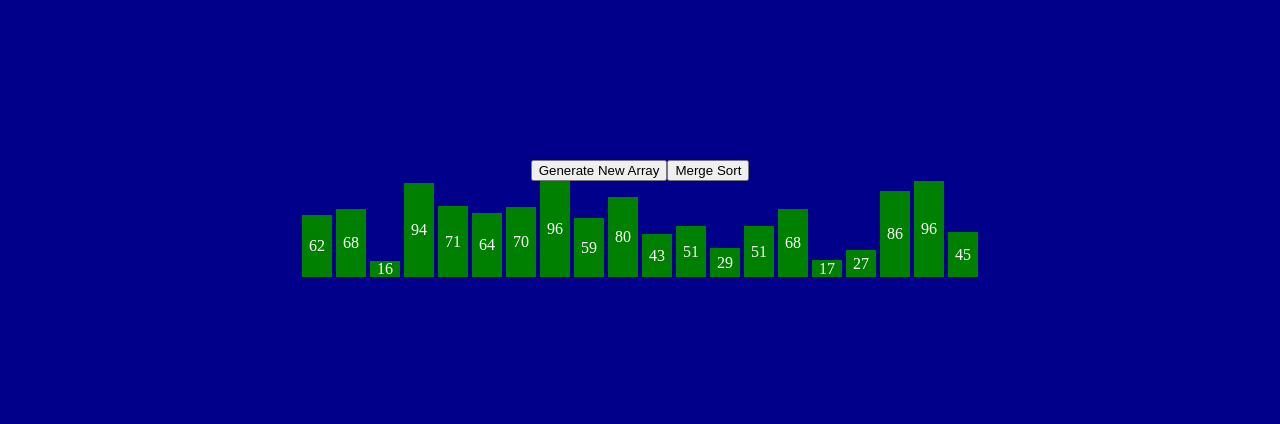
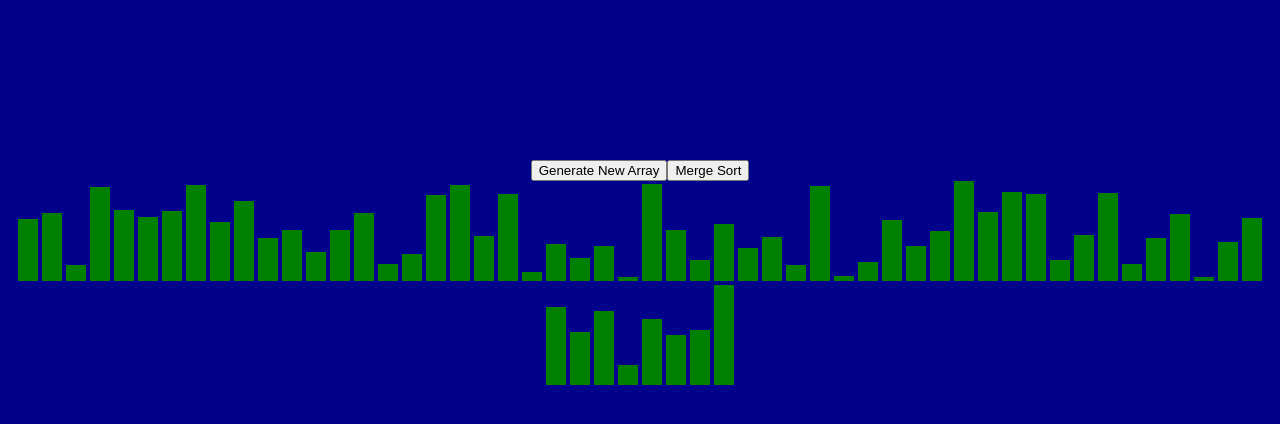
Before and after one commit to Sorting-Algorithm-Visualizer/Algorithm-Visualizer, a React app: page / in a window 1280 px wide. Shown: the top 424 px of the page. Built offline with nearby package versions, Linux system fonts and the light colour scheme.

Commit message:
Fix import statements

```diff
--- a/src/client/AlgoLogic.tsx
+++ b/src/client/AlgoLogic.tsx
@@ -12,12 +12,12 @@ const Column = ({
       style={{
         height: `${value}px`,
         backgroundColor: isComparing ? 'red' : 'green',
-        width: '30px',
+        width: '20px',
         display: 'inline-block',
         margin: '0 2px',
         position: 'relative',
       }}>
-      <span
+      {/* <span
         style={{
           position: 'absolute',
           top: '50%',
@@ -26,7 +26,7 @@ const Column = ({
           color: 'white',
         }}>
         {value}
-      </span>
+      </span> */}
     </div>
   );
 };
@@ -41,7 +41,7 @@ const SortingVisualizer = () => {
 
   const generateArray = (): void => {
     const result: number[] = [];
-    for (let i = 0; i < 20; i++) {
+    for (let i = 0; i < 60; i++) {
       const randomNum = Math.random() * 100 + 1;
       const floored = Math.floor(randomNum);
       result.push(floored);
@@ -79,7 +79,7 @@ const SortingVisualizer = () => {
     while (leftIndex < middle && rightIndex < end) {
       setCurrentIndices([leftIndex, rightIndex]);
 
-      await new Promise(resolve => setTimeout(resolve, 500));
+      await new Promise(resolve => setTimeout(resolve, 250));
 
       if (arr[leftIndex] < arr[rightIndex]) {
         result.push(arr[leftIndex]);
--- a/src/client/app.tsx
+++ b/src/client/app.tsx
@@ -1,13 +1,8 @@
-// this is our app
-
 import React from 'react';
 import SortingVisualizer from './AlgoLogic';
 import './styles.css';
 
 function App(): any {
-  const hi: string = 'Hello';
-  console.log(hi);
-
   return (
     <div className='container'>
       {/* <div className='header-container'>
```
Also changed, not shown: src/client/index.tsx (+3 -5 lines).
